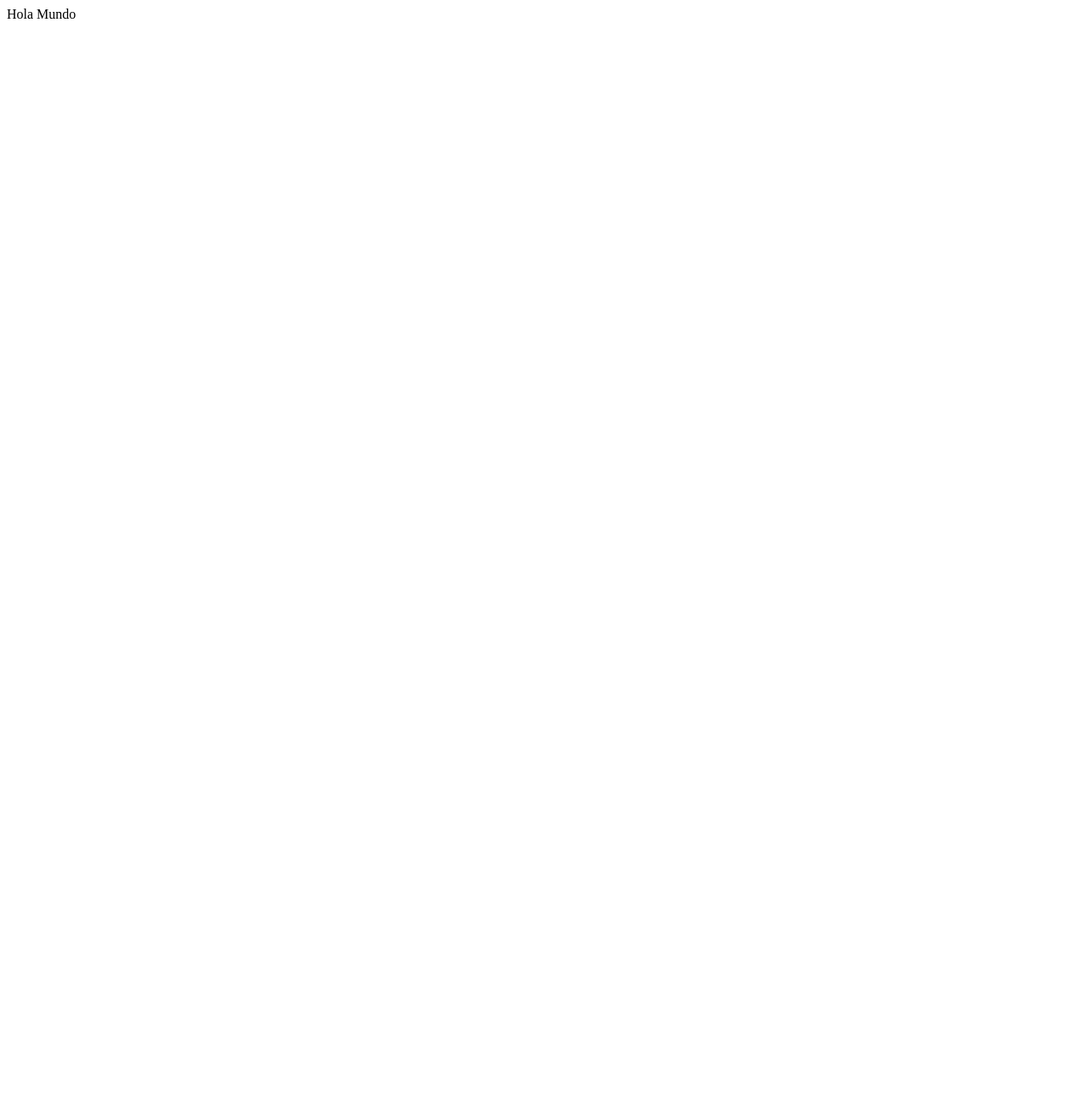
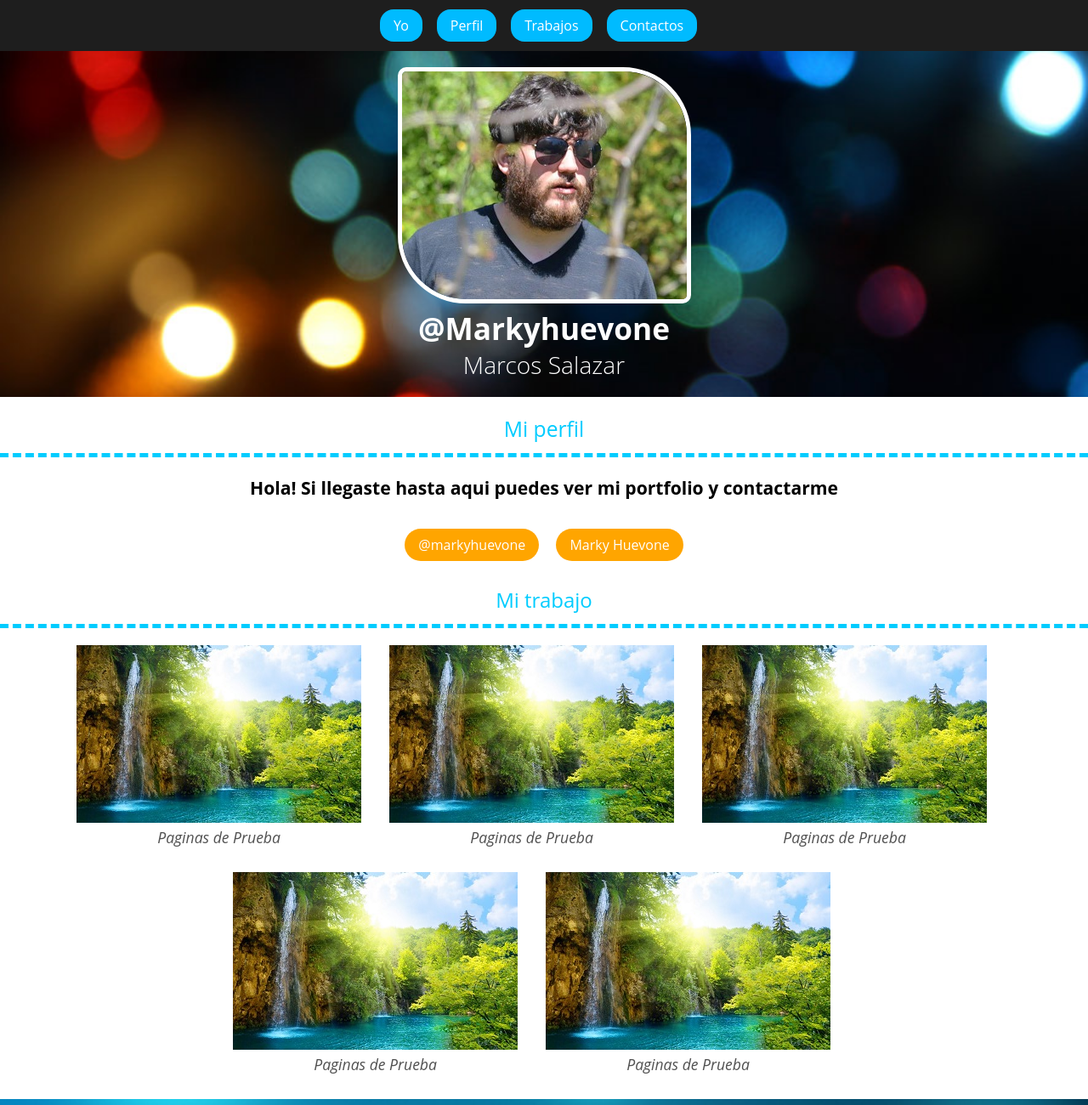
Before and after one commit to marky1987/portfolio, a plain HTML site: page index.html in a window 1280 px wide. Shown: the top 1300 px of the page at 85% size. Before the commit the page ends 800 px from the top, so only its background shows below. Drawn offline with Linux system fonts and the light colour scheme.

Commit message:
testeando todo

```diff
--- a/index.html
+++ b/index.html
@@ -1 +1,88 @@
-Hola Mundo
+<!DOCTYPE html>
+<html lang="es">
+<head>
+	<meta charset="UTF-8"/>
+	<meta name="viewport" content="width=device-width, initial-scale=1, maximum-scale=1"/>
+	<title>Portfolio Personal</title>
+	<link rel="stylesheet" href="../static/css/normalize.css">
+	<link rel="stylesheet" href="../static/css/estilos.css">
+
+</head>
+<body>
+	<header id="yo" class="Header">
+		<nav class="MainMenu">
+			<ul class="MainMenu-list">
+				<li class="MainMenu-item"><a class="MainMenu-link" href="#yo">Yo</a></li>
+				<li class="MainMenu-item"><a class="MainMenu-link" href="#perfil">Perfil</a></li>
+				<li class="MainMenu-item"><a class="MainMenu-link" href="#trabajo">Trabajos</a></li>
+				<li class="MainMenu-item"><a class="MainMenu-link" href="#contacto">Contactos</a></li>
+			</ul>
+		</nav>
+		<figure class="Header-imageContainer">
+			<img src="../static/images/avatar2.jpg" alt="Imagen personal" class="Header-image" />
+			<figcaption class="Header-imageDescription">
+				<a class="Header-link" href="http://twitter.com/markyhuevone" target="_blank">@Markyhuevone
+			</figcaption>
+			<p class="Header-name">Marcos Salazar</p>
+		</figure>
+	</header>
+	<section id="perfil" class="Profile">
+		<h2 class="Profile-title u-title">Mi perfil</h2>
+		<p class="Profile-description">
+			Hola! Si llegaste hasta aqui puedes ver mi portfolio y contactarme
+		</p>
+		<a class="Profile-link" href="http://twitter.com/markyhuevone" target="_blank">@markyhuevone</a>
+		<a class="Profile-link" href="http://facebook.com/marky.huevone" target="_blank">Marky Huevone</a>
+	</section>
+	<section id="trabajo" class="Work">
+	<h2 class="Work-title u-title">Mi trabajo</h2>
+		<article class="Work-item">
+			<figure class="Work-imageContainer">
+				<img class="Work-image" src="../static/images/proyecto.jpg" alt="Esto es la descripcion de mi imagen">
+				<figcaption class="Work-description">Paginas de Prueba
+				</figcaption>
+			</figure>
+		</article>
+		<article class="Work-item">
+			<figure class="Work-imageContainer">
+				<img class="Work-image" src="../static/images/proyecto.jpg" alt="Esto es la descripcion de mi imagen">
+				<figcaption class="Work-description">Paginas de Prueba
+				</figcaption>
+			</figure>
+		</article>
+		<article class="Work-item">
+			<figure class="Work-imageContainer">
+				<img class="Work-image" src="../static/images/proyecto.jpg" alt="Esto es la descripcion de mi imagen">
+				<figcaption class="Work-description">Paginas de Prueba
+				</figcaption>
+			</figure>
+		</article>
+		<article class="Work-item">
+			<figure class="Work-imageContainer">
+				<img class="Work-image" src="../static/images/proyecto.jpg" alt="Esto es la descripcion de mi imagen">
+				<figcaption class="Work-description">Paginas de Prueba
+				</figcaption>
+			</figure>
+		</article>
+		<article class="Work-item">
+			<figure class="Work-imageContainer">
+				<img class="Work-image" src="../static/images/proyecto.jpg" alt="Esto es la descripcion de mi imagen">
+				<figcaption class="Work-description">Paginas de Prueba
+				</figcaption>
+			</figure>
+		</article>
+	</section>
+	<footer id="contacto" class="Footer">
+		<div class="Footer-left">
+		<h3 class="Footer-title">Contacto</h3>
+		<p class="Footer-description">Si tienes alguna sugerencia o quieres trabajar conmigo ponte en contacto con este formulario</p>
+		</div>
+		<form action="" class="Footer-form">
+			<input class="Footer-formInput" type="text" name="nombre" placeholder="Nombre*" required="required">
+			<input class="Footer-formInput" type="email" name="email" placeholder="E-mail*" required="required">
+			<textarea class="Footer-textarea"name="" id="" cols="30" rows="10" placeholder="Motivo"></textarea>
+			<button class="Footer-button" type="submit" name="contactame">Contactame</button>
+		</form>
+	</footer>
+</body>
+</html>
```
